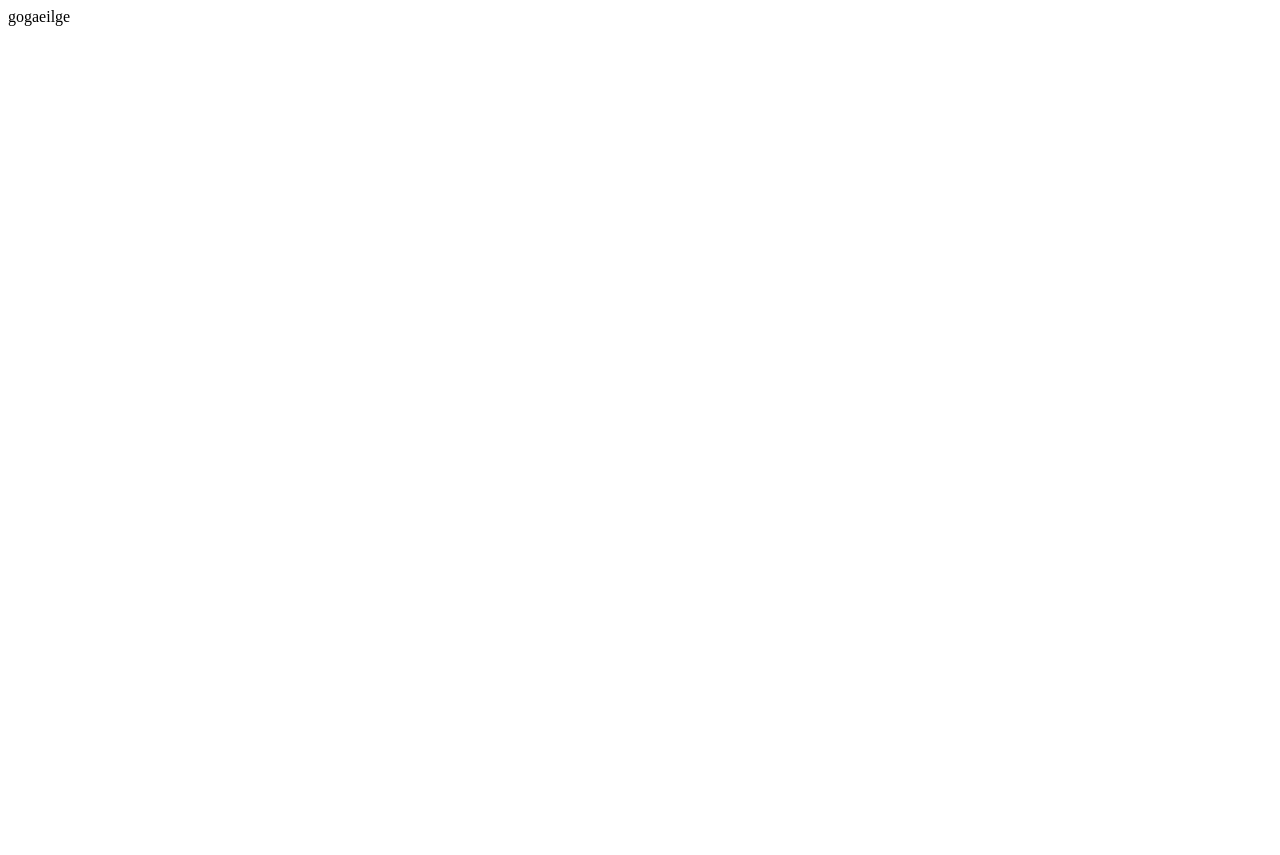
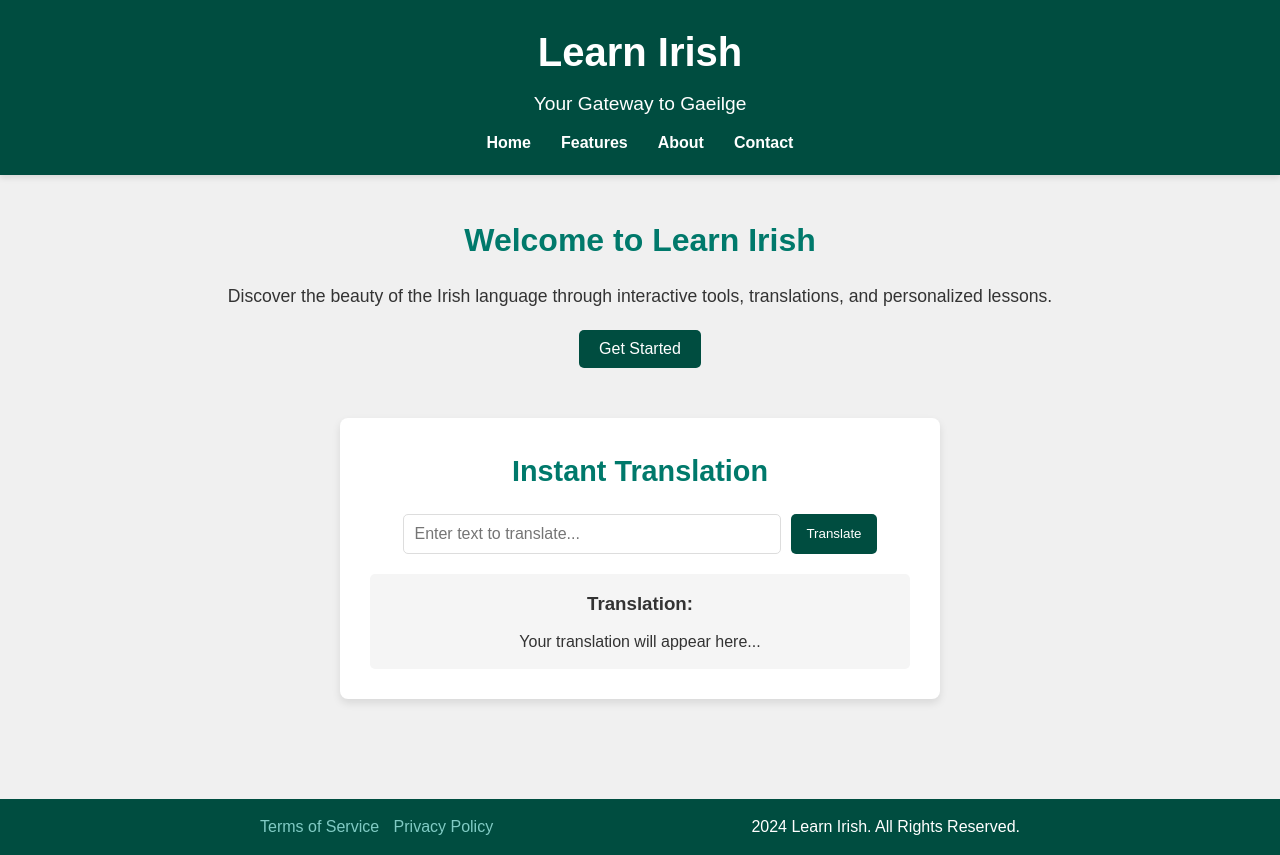
Before and after one commit to SeanTangney/GoGaeilge, a plain HTML site: page index.html in a window 1280 px wide. Before the commit the page ends 800 px from the top, so only its background shows below. Drawn offline with Linux system fonts and the light colour scheme.

Commit message:
Added content to index.html and created style.css

```diff
--- a/index.html
+++ b/index.html
@@ -1 +1,55 @@
-gogaeilge
+<!DOCTYPE html>
+<html lang="en">
+<head>
+    <meta charset="UTF-8">
+    <meta name="viewport" content="width=device-width, initial-scale=1.0">
+    <title>Learn Irish - Your Gateway to Gaeilge</title>
+    <link rel="stylesheet" href="style.css">
+</head>
+<body>
+    <header>
+        <div class="logo">
+            <h1>Learn Irish</h1>
+            <p>Your Gateway to Gaeilge</p>
+        </div>
+        <nav>
+            <ul>
+                <li><a href="#home">Home</a></li>
+                <li><a href="#features">Features</a></li>
+                <li><a href="#about">About</a></li>
+                <li><a href="#contact">Contact</a></li>
+            </ul>
+        </nav>
+    </header>
+
+    <main>
+        <section class="intro">
+            <h2>Welcome to Learn Irish</h2>
+            <p>Discover the beauty of the Irish language through interactive tools, translations, and personalized lessons.</p>
+            <button>Get Started</button>
+        </section>
+
+        <section class="translator">
+            <h2>Instant Translation</h2>
+            <form id="translation-form">
+                <input type="text" id="input-text" placeholder="Enter text to translate..." required>
+                <button type="submit">Translate</button>
+            </form>
+            <div class="translation-output">
+                <h3>Translation:</h3>
+                <p id="output-text">Your translation will appear here...</p>
+            </div>
+        </section>
+    </main>
+
+    <footer>
+        <div class="footer-content">
+            <div class="links">
+                <a href="#terms">Terms of Service</a>
+                <a href="#privacy">Privacy Policy</a>
+            </div>
+            <p> 2024 Learn Irish. All Rights Reserved.</p>
+        </div>
+    </footer>
+</body>
+</html>
--- /dev/null
+++ b/style.css
@@ -0,0 +1,173 @@
+/* Reset styles for consistency */
+* {
+    margin: 0;
+    padding: 0;
+    box-sizing: border-box;
+    font-family: Arial, sans-serif;
+}
+
+/* Body Styling */
+body {
+    line-height: 1.6;
+    background-color: #f0f0f0;
+    color: #333;
+}
+
+/* Header Styling */
+header {
+    background-color: #004d40;
+    color: #fff;
+    padding: 20px 0;
+    text-align: center;
+    box-shadow: 0px 3px 6px rgba(0, 0, 0, 0.1);
+}
+
+header .logo h1 {
+    font-size: 2.5rem;
+    margin-bottom: 5px;
+}
+
+header .logo p {
+    font-size: 1.2rem;
+}
+
+nav ul {
+    list-style: none;
+    display: flex;
+    justify-content: center;
+    margin-top: 10px;
+}
+
+nav ul li {
+    margin: 0 15px;
+}
+
+nav ul li a {
+    text-decoration: none;
+    color: #fff;
+    font-weight: bold;
+    transition: color 0.3s;
+}
+
+nav ul li a:hover {
+    color: #80cbc4;
+}
+
+/* Main Content */
+main {
+    padding: 40px 20px;
+    text-align: center;
+}
+
+.intro {
+    margin-bottom: 50px;
+}
+
+.intro h2 {
+    font-size: 2rem;
+    margin-bottom: 15px;
+    color: #00796b;
+}
+
+.intro p {
+    font-size: 1.1rem;
+    margin-bottom: 20px;
+}
+
+.intro button {
+    padding: 10px 20px;
+    font-size: 1rem;
+    background-color: #004d40;
+    color: white;
+    border: none;
+    border-radius: 5px;
+    cursor: pointer;
+    transition: background-color 0.3s;
+}
+
+.intro button:hover {
+    background-color: #00796b;
+}
+
+/* Translator Section */
+.translator {
+    background-color: #ffffff;
+    padding: 30px;
+    border-radius: 8px;
+    box-shadow: 0px 4px 8px rgba(0, 0, 0, 0.1);
+    margin: 0 auto 40px;
+    max-width: 600px;
+}
+
+.translator h2 {
+    font-size: 1.8rem;
+    margin-bottom: 20px;
+    color: #00796b;
+}
+
+#translation-form {
+    display: flex;
+    justify-content: center;
+    gap: 10px;
+    margin-bottom: 20px;
+}
+
+#input-text {
+    padding: 10px;
+    width: 70%;
+    border: 1px solid #ddd;
+    border-radius: 5px;
+    font-size: 1rem;
+}
+
+#translation-form button {
+    padding: 10px 15px;
+    background-color: #004d40;
+    color: #fff;
+    border: none;
+    border-radius: 5px;
+    cursor: pointer;
+    transition: background-color 0.3s;
+}
+
+#translation-form button:hover {
+    background-color: #00796b;
+}
+
+.translation-output {
+    background-color: #f5f5f5;
+    padding: 15px;
+    border-radius: 5px;
+}
+
+.translation-output h3 {
+    margin-bottom: 10px;
+}
+
+/* Footer Styling */
+footer {
+    background-color: #004d40;
+    color: #fff;
+    text-align: center;
+    padding: 15px 0;
+    margin-top: 20px;
+}
+
+.footer-content {
+    display: flex;
+    justify-content: space-between;
+    align-items: center;
+    max-width: 800px;
+    margin: 0 auto;
+    padding: 0 20px;
+}
+
+.links a {
+    margin-right: 10px;
+    color: #80cbc4;
+    text-decoration: none;
+}
+
+.links a:hover {
+    text-decoration: underline;
+}
```
